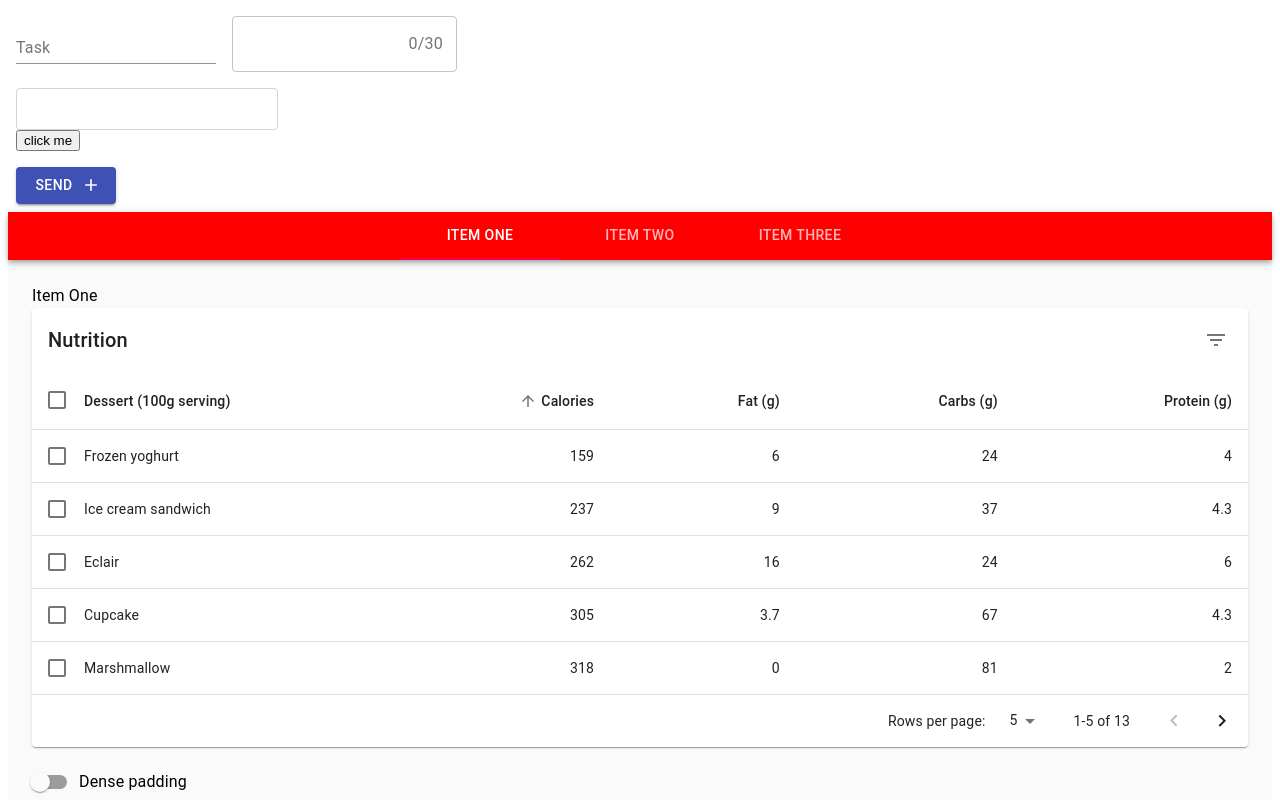
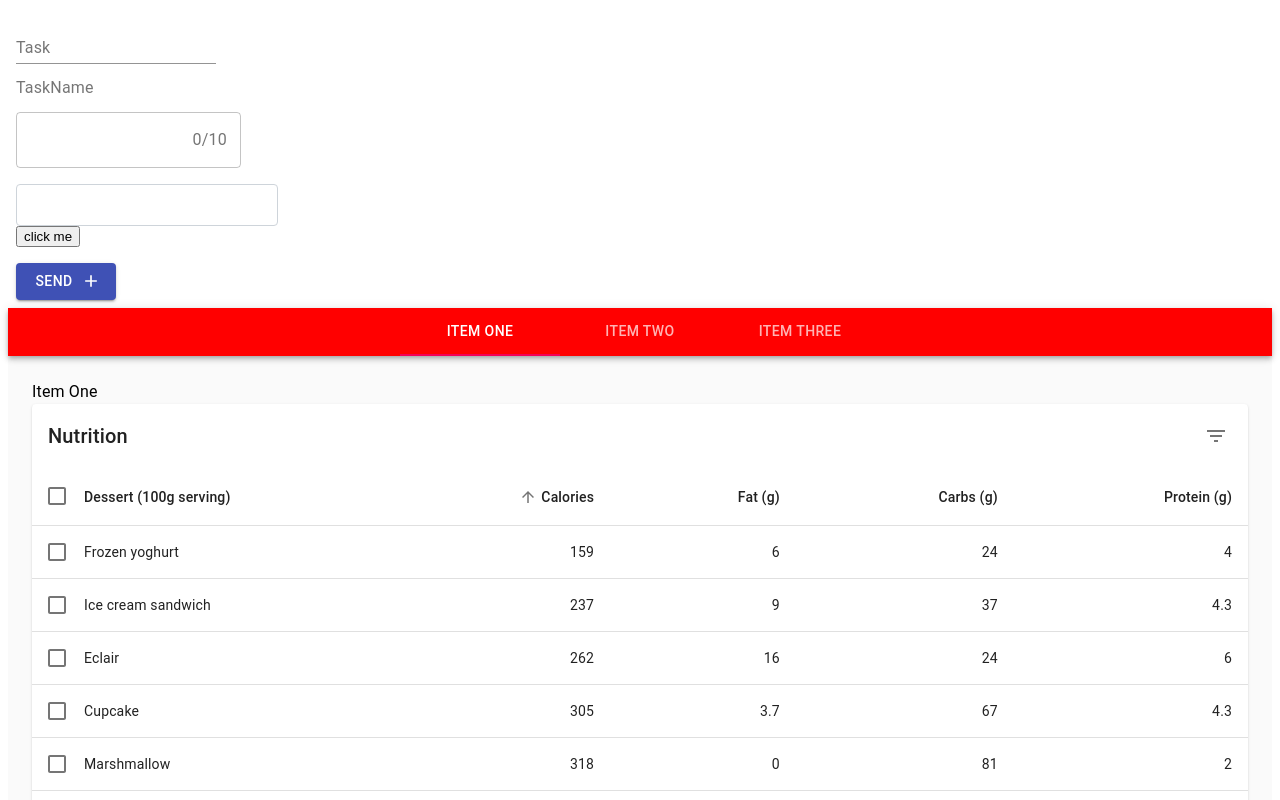
Before and after one commit to nagimemooo/react_practice_demo, a React (Create React App) app: page / in a window 1280 px wide. Shown: the top 800 px of the page. Built offline with nearby package versions, Linux system fonts and the light colour scheme.

Commit message:
Fix: format code

```diff
--- a/src/component/InputBar.js
+++ b/src/component/InputBar.js
@@ -4,7 +4,7 @@ import TextField from "@material-ui/core/TextField";
 import Button from "@material-ui/core/Button";
 //import Icon from '@material-ui/core/Icon';
 import AddIcon from "@material-ui/icons/Add";
-import {createData} from './helper'
+import { createData } from "./helper";
 import {
   OutlinedInput,
   InputAdornment,
@@ -12,27 +12,26 @@ import {
   Popper,
   List,
   ListItem,
-} from '@material-ui/core';
-import { css } from 'emotion';
+} from "@material-ui/core";
+import { css } from "emotion";
 import Suggest from "./Suggest";
-
 
 const useStyles = makeStyles((theme) => ({
   root: {
     "& > *": {
       margin: theme.spacing(1),
-      width: "25ch"
-    }
+      width: "25ch",
+    },
   },
   button: {
     margin: theme.spacing(1),
-    width: "100px"
+    width: "100px",
   },
   //   Field: css` //emotion套件寫法
   //   margin: 20px 0;
   // `,
   Field: {
-  margin: '20px 0',
+    margin: "20px 0",
   },
   ErrorDiv: css`
     height: 11px;
@@ -45,27 +44,25 @@ Field: {
   `,
 }));
 
-
-
 export default function BasicTextFields(props) {
   const classes = useStyles();
   const [task, inputTask] = useState("");
   const [isOK, setIsok] = useState(true);
-  const [TaskName, setTaskName] = useState('');
+  const [TaskName, setTaskName] = useState("");
   const [TaskNamelen, setTaskNamelen] = useState(0);
   const [isValidName, setIsValidName] = useState(true);
-  const [errorText, setErrorText] = useState('');
+  const [errorText, setErrorText] = useState("");
   const handleChangeValue = (e, fieldName) => {
     const { name } = e.target;
     const { value } = e.target;
     if (value) {
-      console.log(value)
+      console.log(value);
 
       // setDeviceInfo(addFieldValue(name, value, deviceInfo));
-      if (fieldName === 'TaskName') {
+      if (fieldName === "TaskName") {
         setTaskName(value);
         const len = [...value].length;
-        if (TaskNamelen > 30) {
+        if (TaskNamelen > 10) {
           // const errorTaskName = formatMessage({
           //   id: 'errorTaskName',
           // });
@@ -82,21 +79,18 @@ export default function BasicTextFields(props) {
   const handleTaskChange = (event) => {
     inputTask(event.target.value);
 
-    setIsok(true)
-    if (event.target.value.length >=10) {
-      setIsok(false)
+    setIsok(true);
+    if (event.target.value.length >= 10) {
+      setIsok(false);
     }
-
-
   };
   const handleSubmit = (event) => {
-
     //https://stackoverflow.com/questions/57918784/javascript-react-push-to-an-array-in-usestate
     // props.data.push( createData(task, 305, 3.7, 67, 4.3))
     // props.changefunc(props.data)
     // 用push進去 不知道為什麼無法觸發data update的 useEffect 所以也不會render conponent
     //改成下列的串接寫法就可以
-    props.changefunc([...props.data,createData(task, 305, 3.7, 67, 4.3)])
+    props.changefunc([...props.data, createData(task, 305, 3.7, 67, 4.3)]);
 
     event.preventDefault();
   };
@@ -108,37 +102,35 @@ export default function BasicTextFields(props) {
       autoComplete="off"
       onSubmit={handleSubmit}
     >
-
-
       <TextField
         id="standard-basic"
         error={!isOK}
         label="Task"
-        helperText={isOK?"":"text length too long."}
+        helperText={isOK ? "" : "text length too long."}
         value={task}
         onChange={handleTaskChange}
       />
 
-
+      <InputLabel htmlFor="TaskName">TaskName</InputLabel>
       <OutlinedInput
         name="TaskName"
-            onChange={e => handleChangeValue(e, 'TaskName')}
-            error={ !isValidName
-            }
-            // value={getFieldValue('TaskName', deviceInfo)}
-            // value='TaskName'
-            // defaultValue="Task"
+        onChange={(e) => handleChangeValue(e, "TaskName")}
+        error={!isValidName}
+        // label="Task"
+        variant="outlined"
+        value={TaskName}
+        helperText={isValidName ? "" : "text length too long."}
         notched
         endAdornment={
-              <InputAdornment position="end">
-                {`${TaskNamelen}/30`}
-              </InputAdornment>
+          <InputAdornment position="end">{`${TaskNamelen}/10`}</InputAdornment>
         }
       />
       {/* <label className={formStyles.ErrorDiv}>{errorText}</label> */}
       <label>{errorText}</label>
 
-    <Suggest options={['life','blog','front-web','go','design','others']}/>
+      <Suggest
+        options={["life", "blog", "front-web", "go", "design", "others"]}
+      />
       <Button
         variant="contained"
         color="primary"
```
Lines whose indentation alone changed are shown as unchanged.
